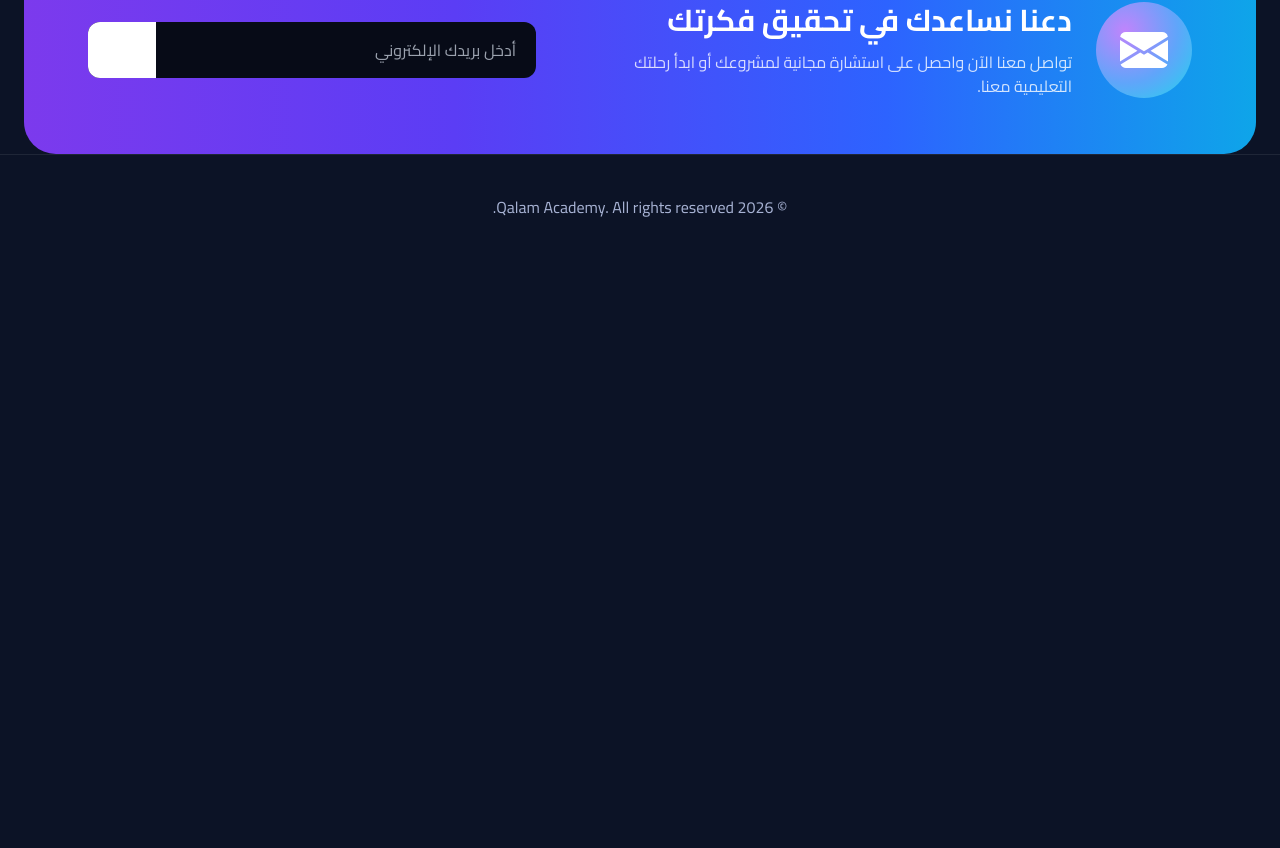
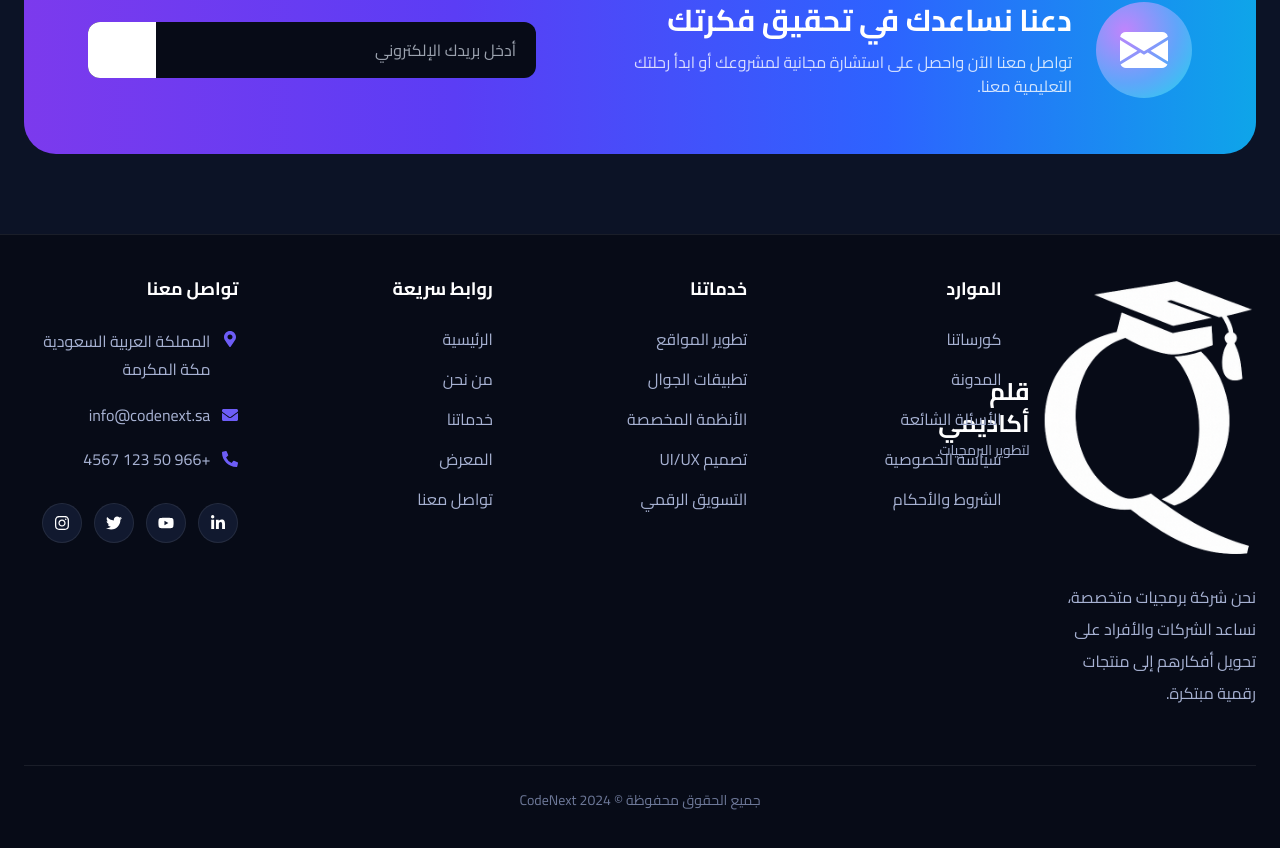
Before and after one commit to MuhammedMostafaSalem/Qalam-Academy, a Next.js app in the folder frontend/: page / in a window 1280 px wide. Shown: the part 4190-5038 px from the top of the page. Before the commit the page ends 4449 px from the top, so only its background shows below. Built offline with nearby package versions, Linux system fonts and the light colour scheme.

Commit message:
Update footer

```diff
--- a/frontend/components/layout/website/Footer/Footer.jsx
+++ b/frontend/components/layout/website/Footer/Footer.jsx
@@ -1,12 +1,183 @@
+import Link from "next/link";
+import {
+    FaLinkedinIn,
+    FaYoutube,
+    FaTwitter,
+    FaInstagram,
+    FaPhoneAlt,
+    FaEnvelope,
+    FaMapMarkerAlt,
+    FaArrowUp,
+} from "react-icons/fa";
+
 import Container from "@/components/ui/Container"
+import logo from "@/public/assets/logos/logo-white.png"
+import Image from "next/image";
 
 const Footer = () => {
     return (
-        <footer className="border-t border-border bg-background-alt">
+        <footer className="relative bg-background border-t border-border mt-[80px]">
             <Container className="py-10">
-                <p className="text-center text-text-secondary">
-                    © {new Date().getFullYear()} Qalam Academy. All rights reserved.
-                </p>
+
+                <div className="grid gap-10 lg:grid-cols-5 md:grid-cols-2">
+
+                    {/* Logo */}
+                    <div>
+                        <div className="flex items-center gap-3 mb-5">
+                            <Image
+                                src={logo}
+                                alt="Qalam Academy Logo"
+                                width={16}
+                                priority
+                                className="w-auto h-auto"
+                            />
+
+                            <div>
+                                <h2 className="text-2xl font-bold">
+                                    قلم أكاديمي
+                                </h2>
+
+                                <p className="text-sm text-text-secondary">
+                                    لتطوير البرمجيات
+                                </p>
+                            </div>
+                        </div>
+
+                        <p className="text-text-secondary leading-8">
+                            نحن شركة برمجيات متخصصة، نساعد الشركات والأفراد على
+                            تحويل أفكارهم إلى منتجات رقمية مبتكرة.
+                        </p>
+                    </div>
+
+                    {/* Resources */}
+                    <div>
+                        <h3 className="font-bold text-lg mb-6">الموارد</h3>
+
+                        <ul className="space-y-4 text-text-secondary">
+                            <li>
+                                <Link href="/">كورساتنا</Link>
+                            </li>
+
+                            <li>
+                                <Link href="/">المدونة</Link>
+                            </li>
+
+                            <li>
+                                <Link href="/">الأسئلة الشائعة</Link>
+                            </li>
+
+                            <li>
+                                <Link href="/">سياسة الخصوصية</Link>
+                            </li>
+
+                            <li>
+                                <Link href="/">الشروط والأحكام</Link>
+                            </li>
+                        </ul>
+                    </div>
+
+                    {/* Services */}
+                    <div>
+                        <h3 className="font-bold text-lg mb-6">خدماتنا</h3>
+
+                        <ul className="space-y-4 text-text-secondary">
+                            <li>تطوير المواقع</li>
+                            <li>تطبيقات الجوال</li>
+                            <li>الأنظمة المخصصة</li>
+                            <li>تصميم UI/UX</li>
+                            <li>التسويق الرقمي</li>
+                        </ul>
+                    </div>
+
+                    {/* Quick Links */}
+                    <div>
+                        <h3 className="font-bold text-lg mb-6">روابط سريعة</h3>
+
+                        <ul className="space-y-4 text-text-secondary">
+                            <li>
+                                <Link href="/">الرئيسية</Link>
+                            </li>
+
+                            <li>
+                                <Link href="/">من نحن</Link>
+                            </li>
+
+                            <li>
+                                <Link href="/">خدماتنا</Link>
+                            </li>
+
+                            <li>
+                                <Link href="/">المعرض</Link>
+                            </li>
+
+                            <li>
+                                <Link href="/">تواصل معنا</Link>
+                            </li>
+                        </ul>
+                    </div>
+
+                    {/* Contact */}
+                    <div>
+                        <h3 className="font-bold text-lg mb-6">تواصل معنا</h3>
+
+                        <div className="space-y-5">
+
+                            <div className="flex items-start gap-3">
+                                <FaMapMarkerAlt className="text-primary mt-1" />
+
+                                <p className="text-text-secondary leading-7">
+                                    المملكة العربية السعودية
+                                    <br />
+                                    مكة المكرمة
+                                </p>
+                            </div>
+
+                            <div className="flex items-center gap-3">
+                                <FaEnvelope className="text-primary" />
+
+                                <span className="text-text-secondary">
+                                    info@codenext.sa
+                                </span>
+                            </div>
+
+                            <div className="flex items-center gap-3">
+                                <FaPhoneAlt className="text-primary" />
+
+                                <span className="text-text-secondary">
+                                    +966 50 123 4567
+                                </span>
+                            </div>
+
+                            {/* Social */}
+                            <div className="flex gap-3 pt-3">
+
+                                {[
+                                    FaLinkedinIn,
+                                    FaYoutube,
+                                    FaTwitter,
+                                    FaInstagram,
+                                ].map((Icon, index) => (
+                                    <a
+                                        key={index}
+                                        href="#"
+                                        className="w-10 h-10 rounded-full border border-border bg-card hover:bg-primary duration-300 flex items-center justify-center"
+                                    >
+                                        <Icon size={16} />
+                                    </a>
+                                ))}
+
+                            </div>
+                        </div>
+                    </div>
+                </div>
+
+                {/* Bottom */}
+
+                <div className="mt-14 pt-6 border-t border-border flex items-center justify-center relative">
+                    <p className="text-text-muted text-sm">
+                        جميع الحقوق محفوظة © CodeNext 2024
+                    </p>
+                </div>
             </Container>
         </footer>
     )
```
